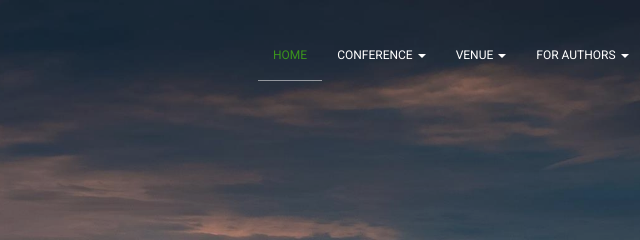
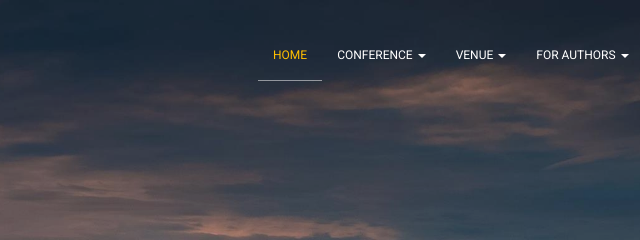
Before and after one commit to vsh15/spawc-2018, a website: page index.html in a window 1280 px wide. In both pictures the pointer is over the link "HOME". Shown: the top 240 px of the page, 396-1036 px from the left. Drawn offline with Linux system fonts and the light colour scheme; files whose address does not match are found by name.

Commit message:
navbar changes

```diff
--- a/assets/css/main.css
+++ b/assets/css/main.css
@@ -283,7 +283,7 @@ ul li {
 .navbar-custom .navbar-nav > li > a:focus, .navbar-custom .navbar-nav > li > a:hover {
   background-color: transparent;
   border-color: rgba(255, 255, 255, 0.5);
-  color:rgba(85,255,0,0.5);
+  color:rgba(255,192,0,1);
 }
 .navbar-custom .navbar-nav > .active > a {
   border-color: rgba(255, 255, 255, 0.5);
```
